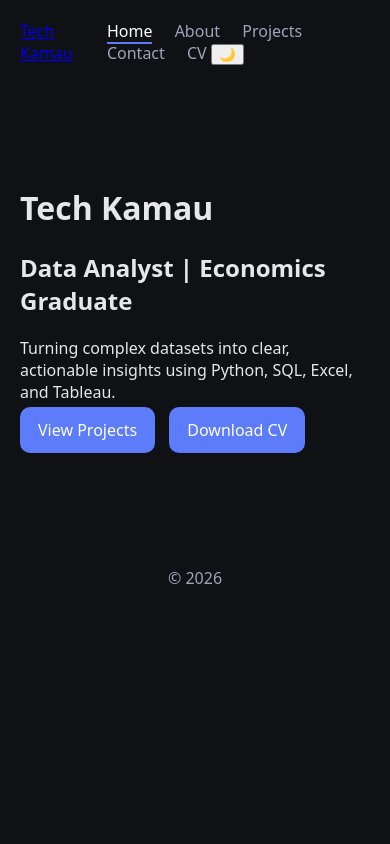
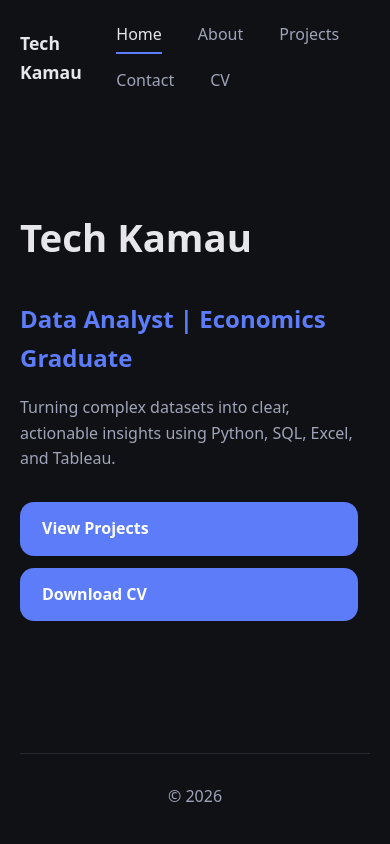
Before and after one commit to oness12/kamau-portofolio, a Flask app: page / in a window 390 px wide. Run offline with Flask 3, Linux system fonts and the light colour scheme.

Commit message:
Polished UI, responsive layout, consistent navigation

```diff
--- a/static/main.js
+++ b/static/main.js
@@ -1,36 +1,3 @@
 document.addEventListener("DOMContentLoaded", () => {
-
-  // Skills animation
-  document.querySelectorAll(".skill-fill").forEach(bar => {
-    bar.style.width = bar.dataset.level + "%";
-  });
-
-  // Mobile menu
-  const hamburger = document.getElementById("hamburger");
-  const menu = document.getElementById("mobileMenu");
-
-  if (hamburger) {
-    hamburger.addEventListener("click", () => {
-      menu.classList.toggle("open");
-    });
-  }
-
-  // Pie chart
-  const ctx = document.getElementById("analyticsPieChart");
-  if (ctx) {
-    new Chart(ctx, {
-      type:"pie",
-      data:{
-        labels:["Cleaning","EDA","Visualization","Reporting","SQL"],
-        datasets:[{
-          data:[30,25,20,15,10],
-          backgroundColor:["#5c7cfa","#4dabf7","#63e6be","#ffd43b","#ff8787"]
-        }]
-      }
-    });
-  }
-
+  console.log("Tech Kamau loaded");
 });
-document.addEventListener("DOMContentLoaded", () => {
-  console.log("Loaded");
-});
--- a/static/style.css
+++ b/static/style.css
@@ -1,8 +1,23 @@
+:root {
+  --bg: #0f1115;
+  --card: #161a22;
+  --text: #e6e6eb;
+  --muted: #a0a4b8;
+  --primary: #5c7cfa;
+  --border: #252a36;
+  --radius: 14px;
+}
+
+* {
+  box-sizing: border-box;
+}
+
 body {
   margin: 0;
-  font-family: system-ui, sans-serif;
-  background: #0f1115;
-  color: #e6e6eb;
+  font-family: system-ui, -apple-system, Segoe UI, sans-serif;
+  background: var(--bg);
+  color: var(--text);
+  line-height: 1.6;
 }
 
 .page {
@@ -11,54 +26,140 @@ body {
   padding: 0 20px;
 }
 
+/* NAV */
 .nav {
   display: flex;
   justify-content: space-between;
-  padding: 20px 0;
+  align-items: center;
+  padding: 22px 0;
 }
 
-.nav-link {
-  margin-left: 18px;
-  color: #a0a4b8;
+.brand {
+  font-weight: 700;
+  font-size: 1.1rem;
+  color: var(--text);
   text-decoration: none;
 }
 
-.nav-link.active {
-  color: white;
-  border-bottom: 2px solid #5c7cfa;
+.nav-right a {
+  margin-left: 22px;
+  color: var(--muted);
+  text-decoration: none;
+  font-weight: 500;
 }
 
-.hero-content {
-  padding: 80px 0;
+.nav-right a.active {
+  color: var(--text);
+  border-bottom: 2px solid var(--primary);
+  padding-bottom: 4px;
 }
 
-.btn {
-  padding: 12px 18px;
-  border-radius: 10px;
-  text-decoration: none;
-  background: #5c7cfa;
-  color: white;
-  margin-right: 10px;
+/* HERO */
+.hero-content {
+  padding: 90px 0 70px;
 }
 
-.section {
-  padding: 60px 0;
+.hero-name {
+  font-size: clamp(2.4rem, 5vw, 3.2rem);
+  font-weight: 800;
 }
 
+.hero-role {
+  color: var(--primary);
+  margin: 10px 0 18px;
+}
+
+.hero-tagline {
+  max-width: 700px;
+  color: var(--muted);
+}
+
+.hero-actions {
+  margin-top: 30px;
+}
+
+/* BUTTONS */
+.btn {
+  display: inline-block;
+  padding: 14px 22px;
+  border-radius: var(--radius);
+  background: var(--primary);
+  color: #fff;
+  text-decoration: none;
+  font-weight: 600;
+  margin-right: 12px;
+}
+
+/* SECTIONS */
+.section {
+  padding: 70px 0;
+}
+
+.section-title {
+  font-size: 2rem;
+  margin-bottom: 28px;
+}
+
+/* PROJECTS */
 .projects-grid {
   display: grid;
   grid-template-columns: repeat(auto-fit, minmax(260px, 1fr));
-  gap: 20px;
+  gap: 24px;
 }
 
 .project-card {
-  background: #161a22;
-  padding: 20px;
-  border-radius: 12px;
+  background: var(--card);
+  border: 1px solid var(--border);
+  padding: 22px;
+  border-radius: var(--radius);
 }
 
+.project-card h3 {
+  margin-top: 0;
+}
+
+.project-description {
+  color: var(--muted);
+  font-size: 0.95rem;
+  margin-bottom: 14px;
+}
+
+.project-link {
+  color: var(--primary);
+  text-decoration: none;
+  font-weight: 600;
+}
+
+/* CONTACT */
+.contact-actions {
+  display: flex;
+  flex-wrap: wrap;
+  gap: 16px;
+}
+
+/* FOOTER */
 .footer {
+  border-top: 1px solid var(--border);
   padding: 30px 0;
   text-align: center;
-  color: #a0a4b8;
+  color: var(--muted);
+  margin-top: 60px;
 }
+
+/* MOBILE */
+@media (max-width: 768px) {
+  .hero-content {
+    padding: 60px 0;
+  }
+
+  .nav-right {
+    display: flex;
+    flex-wrap: wrap;
+    gap: 14px;
+  }
+
+  .hero-actions a {
+    display: block;
+    margin-bottom: 12px;
+  }
+}
--- a/templates/public/index.html
+++ b/templates/public/index.html
@@ -10,20 +10,18 @@
 
 <div class="page">
 
-<header class="hero">
 <nav class="nav">
   <a href="/" class="brand">Tech Kamau</a>
   <div class="nav-right">
-      <a href="/" class="nav-link active">Home</a>
-      <a href="/about" class="nav-link">About</a>
-      <a href="/projects" class="nav-link">Projects</a>
-      <a href="/contact" class="nav-link">Contact</a>
-      <a href="/resume" class="nav-link">CV</a>
-      <button id="theme-toggle">🌙</button>
+    <a href="/" class="active">Home</a>
+    <a href="/about">About</a>
+    <a href="/projects">Projects</a>
+    <a href="/contact">Contact</a>
+    <a href="/resume">CV</a>
   </div>
 </nav>
 
-  <div class="hero-content">
+<section class="hero-content">
   <h1 class="hero-name">Tech Kamau</h1>
   <h2 class="hero-role">Data Analyst | Economics Graduate</h2>
   <p class="hero-tagline">
@@ -31,18 +29,15 @@
   </p>
 
   <div class="hero-actions">
-      <a href="/projects" class="btn primary">View Projects</a>
-      <a href="/cv" class="btn secondary">Download CV</a>
+    <a href="/projects" class="btn">View Projects</a>
+    <a href="/cv" class="btn">Download CV</a>
   </div>
-  </div>
-</header>
+</section>
 
 <footer class="footer">
-  <p>© {{ year }}</p>
+  © {{ year }}
 </footer>
 
 </div>
-
-<script src="{{ url_for('static', filename='main.js') }}"></script>
 </body>
 </html>
```
Also changed, not shown: templates/public/contact.html (+15 -19 lines), templates/public/projects.html (+14 -20 lines). Lines whose indentation alone changed are shown as unchanged.
